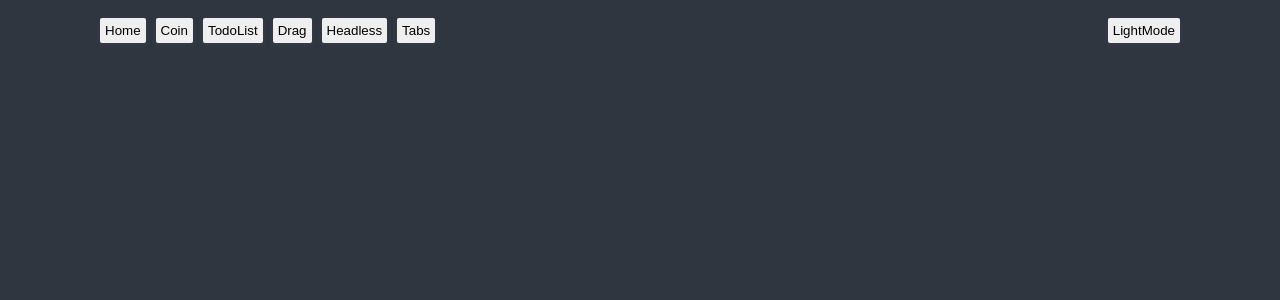
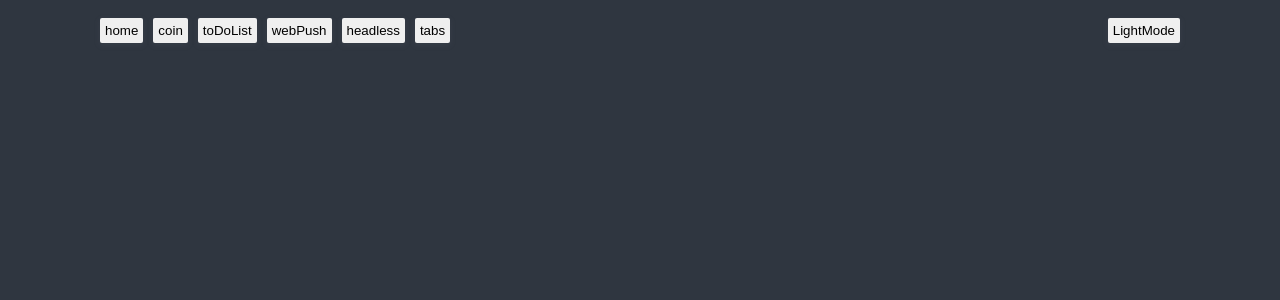
Before and after one commit to moolbum/react-masterclass, a React (Create React App) app: page / in a window 1280 px wide. Shown: the top 300 px of the page. Built offline with nearby package versions, Linux system fonts and the light colour scheme.

Commit message:
fix: 사용하지 않는 상수 정리

```diff
--- /dev/null
+++ b/src/components/constant/navLabel.ts
@@ -0,0 +1,10 @@
+const NAV_LABEL = {
+  home: "home",
+  coin: "coin",
+  toDoList: "toDoList",
+  webPush: "webPush",
+  headless: "headless",
+  tabs: "tabs",
+};
+
+export default NAV_LABEL;
--- /dev/null
+++ b/src/components/constant/path.ts
@@ -0,0 +1,18 @@
+const PATH = {
+  MAIN_PATH: "/",
+  // coin page
+  COIN_PATH: "/coin",
+  CHART_PATH: "chart",
+  PRICE_PATH: "price",
+
+  TODO_LIST_PATH: "/todo_list",
+
+  // headless study
+  HEADLESS_PATH: "/headless",
+  // Tabs study
+  TABS_PATH: "/tabs",
+  // Web Push study
+  WEB_PUSH_PATH: "/web-push",
+};
+
+export default PATH;
--- a/src/components/organism/Header/index.tsx
+++ b/src/components/organism/Header/index.tsx
@@ -3,16 +3,17 @@ import { useNavigate } from "react-router-dom";
 import { useRecoilState } from "recoil";
 import styled from "styled-components";
 import { isDarkAtom } from "../../../atoms";
-import {
-  COIN_PATH,
-  DRAG_AND_DROP_PATH,
-  HEADER_LABEL,
-  HEADLESS_PATH,
-  MAIN_PATH,
-  REDUX_SAGA_PATH,
-  TABS_PATH,
-  TODO_LIST_PATH,
-} from "../../../routers/constants";
+import PATH from "../../constant/path";
+import NAV_LABEL from "../../constant/navLabel";
+
+const NAV_LIST = [
+  { path: PATH.MAIN_PATH, label: NAV_LABEL.home },
+  { path: PATH.COIN_PATH, label: NAV_LABEL.coin },
+  { path: PATH.TODO_LIST_PATH, label: NAV_LABEL.toDoList },
+  { path: PATH.WEB_PUSH_PATH, label: NAV_LABEL.webPush },
+  { path: PATH.HEADLESS_PATH, label: NAV_LABEL.headless },
+  { path: PATH.TABS_PATH, label: NAV_LABEL.tabs },
+];
 
 function Header() {
   const navigate = useNavigate();
@@ -29,37 +30,15 @@ function Header() {
   return (
     <HeaerContainer>
       <ul>
-        <li>
-          <button onClick={() => goToPage(MAIN_PATH)}>
-            {HEADER_LABEL.HOME}
-          </button>
-        </li>
-        <li>
-          <button onClick={() => goToPage(COIN_PATH)}>
-            {HEADER_LABEL.COIN}
-          </button>
-        </li>
-        <li>
-          <button onClick={() => goToPage(TODO_LIST_PATH)}>
-            {HEADER_LABEL.TODOLIST}
-          </button>
-        </li>
-        <li>
-          <button onClick={() => goToPage(DRAG_AND_DROP_PATH)}>
-            {HEADER_LABEL.DRAG}
-          </button>
-        </li>
-        <li>
-          <button onClick={() => goToPage(HEADLESS_PATH)}>
-            {HEADER_LABEL.HEADLESS}
-          </button>
-        </li>
-        <li>
-          <button onClick={() => goToPage(TABS_PATH)}>
-            {HEADER_LABEL.TABS}
-          </button>
-        </li>
+        {NAV_LIST.map((item, idx) => {
+          return (
+            <li key={idx.toString()}>
+              <button onClick={() => goToPage(item.path)}>{item.label}</button>
+            </li>
+          );
+        })}
       </ul>
+
       <button type="button" onClick={handleDarkModeClick}>
         {isDarkMode ? "DarkMode" : "LightMode"}
       </button>
--- a/src/pages/DragAndDrop/index.tsx
+++ /dev/null
@@ -1,138 +0,0 @@
-import React from "react";
-import styled from "styled-components";
-
-import {
-  DragDropContext,
-  Draggable,
-  DraggableProvided,
-  Droppable,
-  DroppableProvided,
-} from "@hello-pangea/dnd";
-
-function TodoList() {
-  const onDragAnd = () => {};
-
-  const toDos = ["a", "b", "c"];
-  const toDo2 = ["d", "e", "f"];
-  const toDo3 = ["g", "h", "i"];
-
-  return (
-    <DragContainer>
-      <DragWrap>
-        <DragDropContext onDragEnd={onDragAnd}>
-          <Droppable droppableId="one">
-            {(dropProps: DroppableProvided) => (
-              <ToDoList ref={dropProps.innerRef} {...dropProps.droppableProps}>
-                {toDos.map((todo, idx) => (
-                  <Draggable draggableId={todo} index={idx}>
-                    {(dropItem: DraggableProvided) => (
-                      <StyledToDoItem
-                        ref={dropItem.innerRef}
-                        {...dropItem.draggableProps}
-                        {...dropItem.dragHandleProps}
-                      >
-                        {todo}
-                      </StyledToDoItem>
-                    )}
-                  </Draggable>
-                ))}
-                {dropProps.placeholder}
-              </ToDoList>
-            )}
-          </Droppable>
-
-          <Droppable droppableId="two">
-            {(dropProps: DroppableProvided) => (
-              <ToDoList ref={dropProps.innerRef} {...dropProps.droppableProps}>
-                {toDo2.map((todo, idx) => (
-                  <Draggable draggableId={todo} index={idx}>
-                    {(dropItem: DraggableProvided) => (
-                      <StyledToDoItem
-                        ref={dropItem.innerRef}
-                        {...dropItem.draggableProps}
-                        {...dropItem.dragHandleProps}
-                      >
-                        {todo}
-                      </StyledToDoItem>
-                    )}
-                  </Draggable>
-                ))}
-                {dropProps.placeholder}
-              </ToDoList>
-            )}
-          </Droppable>
-
-          <Droppable droppableId="three">
-            {(dropProps: DroppableProvided) => (
-              <ToDoList ref={dropProps.innerRef} {...dropProps.droppableProps}>
-                {toDo3.map((todo, idx) => (
-                  <Draggable draggableId={todo} index={idx}>
-                    {(dropItem: DraggableProvided) => (
-                      <StyledToDoItem
-                        ref={dropItem.innerRef}
-                        {...dropItem.draggableProps}
-                        {...dropItem.dragHandleProps}
-                      >
-                        {todo}
-                      </StyledToDoItem>
-                    )}
-                  </Draggable>
-                ))}
-                {dropProps.placeholder}
-              </ToDoList>
-            )}
-          </Droppable>
-        </DragDropContext>
-      </DragWrap>
-    </DragContainer>
-  );
-}
-
-export default TodoList;
-
-const DragContainer = styled.main`
-  display: flex;
-  width: 100%;
-
-  margin: 0 auto;
-  justify-content: center;
-  flex-direction: column;
-  align-items: center;
-  gap: 20px;
-`;
-
-const DragWrap = styled.article`
-  display: flex;
-  gap: 15px;
-  width: 1000px;
-`;
-
-const ToDoList = styled.ul`
-  width: 100%;
-  min-height: 200px;
-  padding: 12px;
-  border-radius: 12px;
-  background: ${({ theme }) => theme.backgroundColor01};
-
-  span {
-    margin-bottom: 20px;
-  }
-`;
-
-const StyledToDoItem = styled.li`
-  display: flex;
-  justify-content: space-between;
-  align-items: center;
-  width: 100%;
-  padding: 15px;
-  margin-bottom: 10px;
-  border-radius: 8px;
-  background: ${({ theme }) => theme.white};
-  color: ${({ theme }) => theme.black};
-  box-shadow: 0px 2px 6px rgba(94, 101, 110, 0.2);
-
-  .todo-item-button {
-    display: flex;
-    gap: 10px;
-  }
-`;
--- /dev/null
+++ b/src/pages/WebPush/index.tsx
@@ -0,0 +1,7 @@
+import React from "react";
+
+function WebPush() {
+  return <>WebPush test</>;
+}
+
+export default WebPush;
--- a/src/routers/constants/index.ts
+++ /dev/null
@@ -1,35 +0,0 @@
-export const MAIN_PATH = "/";
-export const HOME_PATH = "";
-
-// header
-export const HEADER_LABEL = {
-  HOME: "Home",
-  COIN: "Coin",
-  TODOLIST: "TodoList",
-  DRAG: "Drag",
-  REDUX_SAGA: "ReduxSaga",
-  HEADLESS: "Headless",
-  TABS: "Tabs",
-};
-
-// coin page
-export const COIN_PATH = "/coin";
-export const CHART_PATH = "chart";
-export const PRICE_PATH = "price";
-
-// todo list page
-export const TODO_LIST_PATH = "/todo_list";
-export const DRAG_AND_DROP_PATH = "/drag";
-
-// redux-saga study page
-export const REDUX_SAGA_PATH = "/redux-saga";
-
-// headless study
-export const HEADLESS_PATH = "/headless";
-
-// users page
-export const USER_PATH = "/users";
-export const FOLLOWERS_PATH = "followers";
-
-// Tabs
-export const TABS_PATH = "/tabs";
```
Also changed, not shown: src/routers/index.tsx (+12 -21 lines).
